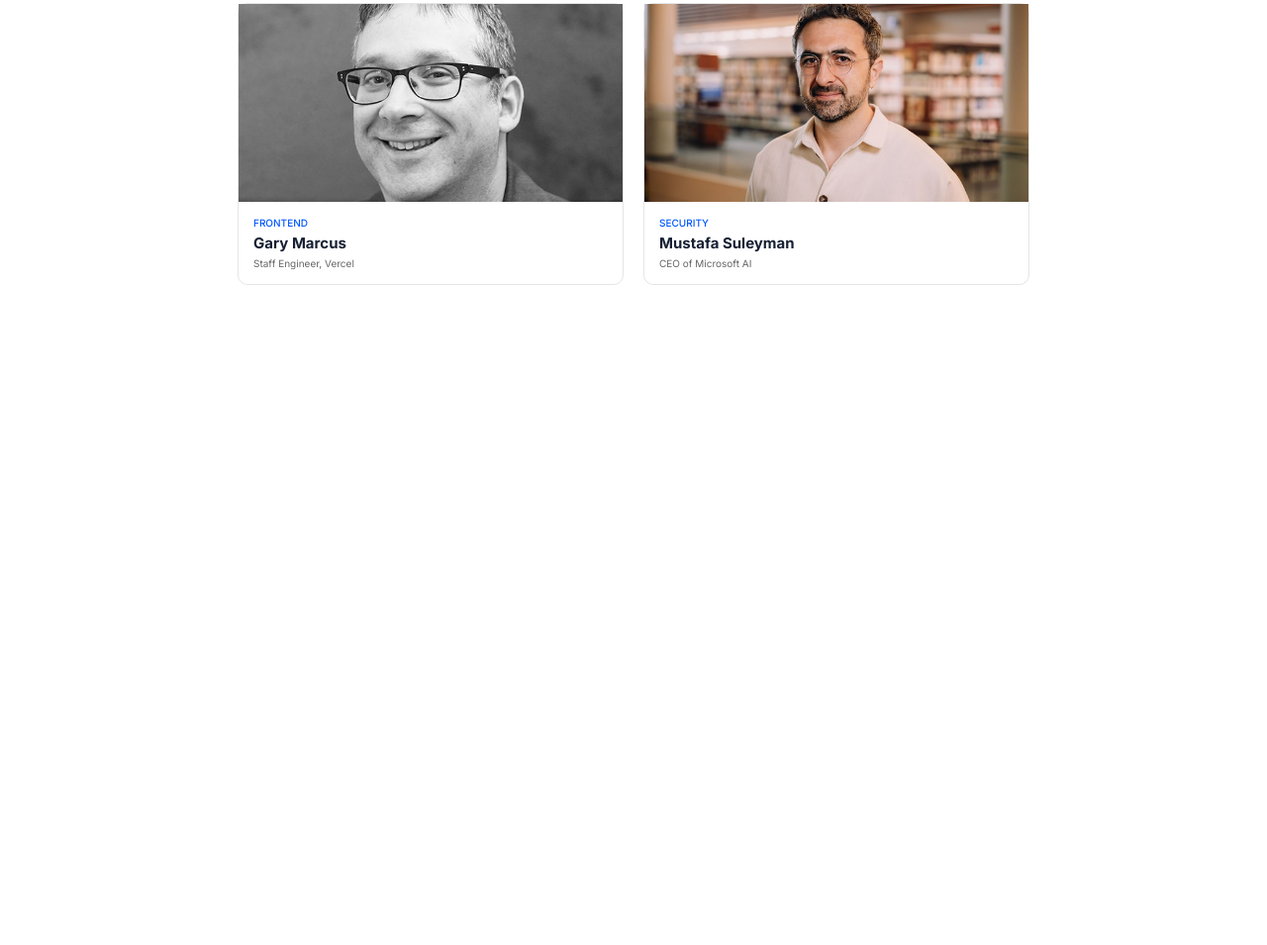
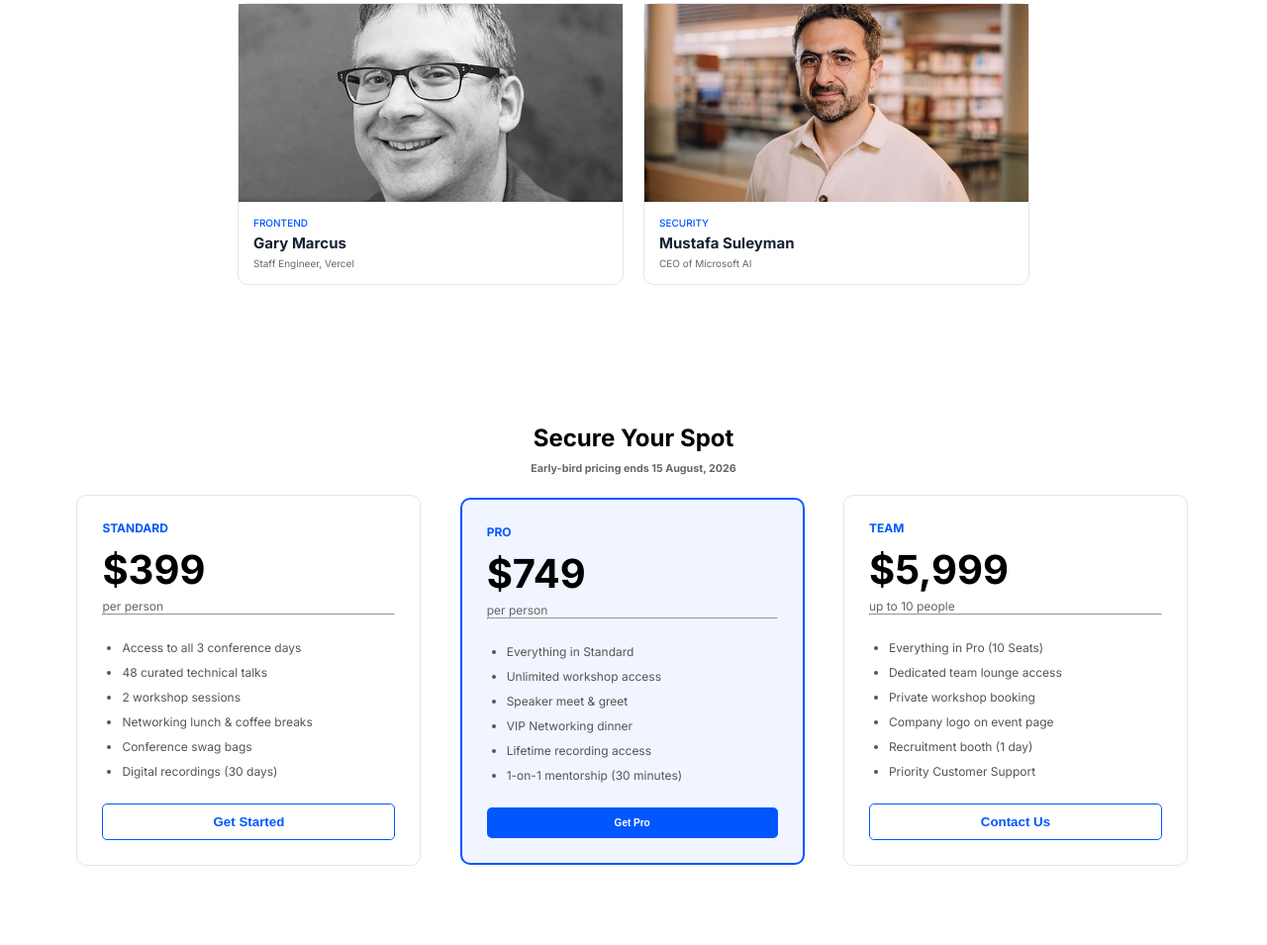
Before and after one commit to Zunied-57/b14-assignment-01, a plain HTML site: page index.html in a window 1280 px wide. Shown: the part 1106-2061 px from the top of the page at 99% size. Before the commit the page ends 1474 px from the top, so only its background shows below. Drawn offline with Linux system fonts and the light colour scheme.

Commit message:
pricing section done

```diff
--- a/index.html
+++ b/index.html
@@ -80,6 +80,57 @@
                 </div>
             </div>
         </section>
+        <!--Pricing Section-->
+        <!--Pricing Section-->
+        <section class="pricing-parent">
+            <h1>Secure Your Spot</h1>
+            <h6>Early-bird pricing ends 15 August, 2026</h6>
+            <div class="pricing-card">
+                <p class="pricing-card-type">STANDARD</p>
+                <p class="pricing-card-price">$399</p>
+                <p class="pricing-card-person">per person</p>
+                <hr>
+                <ul>
+                    <li>Access to all 3 conference days</li>
+                    <li>48 curated technical talks</li>
+                    <li>2 workshop sessions</li>
+                    <li>Networking lunch & coffee breaks</li>
+                    <li>Conference swag bags</li>
+                    <li>Digital recordings (30 days)</li>
+                </ul>
+                <button class="pricing-button">Get Started</button>
+            </div>
+            <div class="pricing-card pro-card">
+                <p class="pricing-card-type">PRO</p>
+                <p class="pricing-card-price">$749</p>
+                <p class="pricing-card-person">per person</p>
+                <hr>
+                <ul>
+                    <li>Everything in Standard</li>
+                    <li>Unlimited workshop access</li>
+                    <li>Speaker meet & greet</li>
+                    <li>VIP Networking dinner</li>
+                    <li>Lifetime recording access</li>
+                    <li>1-on-1 mentorship (30 minutes)</li>
+                </ul>
+                <button class="common-button">Get Pro</button>
+            </div>
+            <div class="pricing-card">
+                <p class="pricing-card-type">TEAM</p>
+                <p class="pricing-card-price">$5,999</p>
+                <p class="pricing-card-person">up to 10 people</p>
+                <hr>
+                <ul>
+                    <li>Everything in Pro (10 Seats)</li>
+                    <li>Dedicated team lounge access</li>
+                    <li>Private workshop booking</li>
+                    <li>Company logo on event page</li>
+                    <li>Recruitment booth (1 day)</li>
+                    <li>Priority Customer Support</li>
+                </ul>
+                <button class="pricing-button">Contact Us</button>
+            </div>
+        </section>
     </header>
 </body>
 </html>
--- a/style.css
+++ b/style.css
@@ -133,3 +133,75 @@ body
     color: #666;
     margin: 0;
 }
+.pricing-parent
+{
+    padding: 60px;
+}
+.pricing-parent h1
+{
+    text-align: center;
+}
+.pricing-parent h6
+{
+    text-align: center;
+    color: #666;
+    margin-top: 10px;
+}
+.pricing-card
+{
+    display: inline-block;
+    width: 30%;
+    margin: 20px 1.5%;
+    border: 1px solid #e5e5e5;
+    border-radius: 10px;
+    padding: 25px;
+    background-color: #fff;
+}
+.pricing-card-type
+{
+    font-size: 12px;
+    font-weight: 700;
+    color: #0057ff;
+}
+.pricing-card-price
+{
+    font-size: 40px;
+    font-weight: 700;
+    margin: 10px 0 5px;
+}
+.pricing-card-person
+{
+    font-size: 12px;
+    color: #666;
+}
+.pricing-card ul
+{
+    padding-left: 20px;
+    margin: 25px 0;
+}
+.pricing-card li
+{
+    margin-bottom: 10px;
+    font-size: 12px;
+    color: #555;
+}
+.pro-card
+{
+    background-color: #f0f5ff;
+    border: 2px solid #0057ff;
+}
+.pricing-button
+{
+    width: 100%;
+    padding: 10px;
+    border: 1px solid #0057ff;
+    border-radius: 5px;
+    background-color: white;
+    color: #0057ff;
+    font-weight: bold;
+    cursor: pointer;
+}
+.pricing-card .common-button
+{
+    width: 100%;
+}
```
